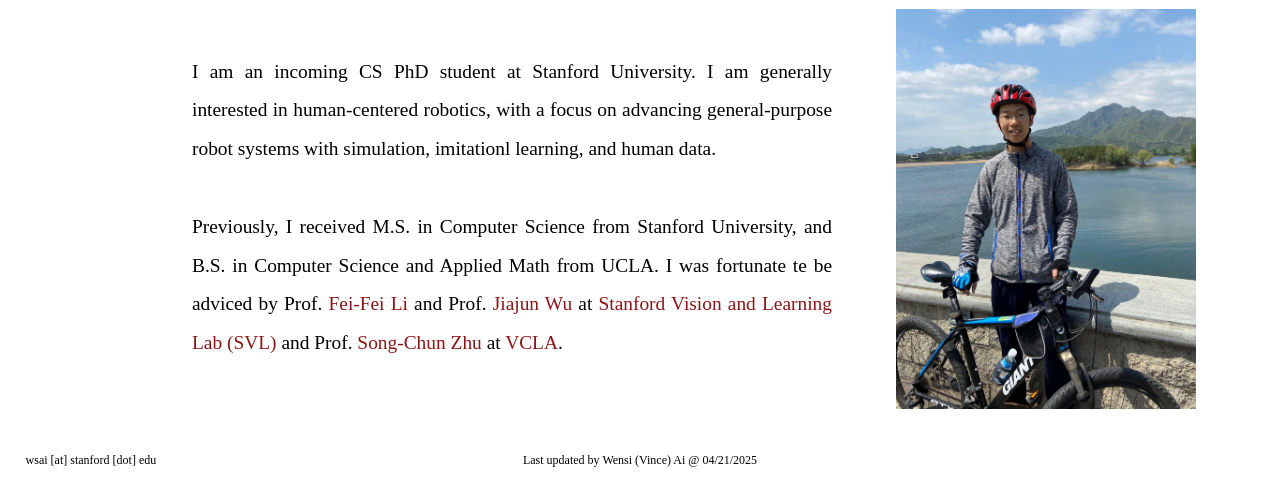
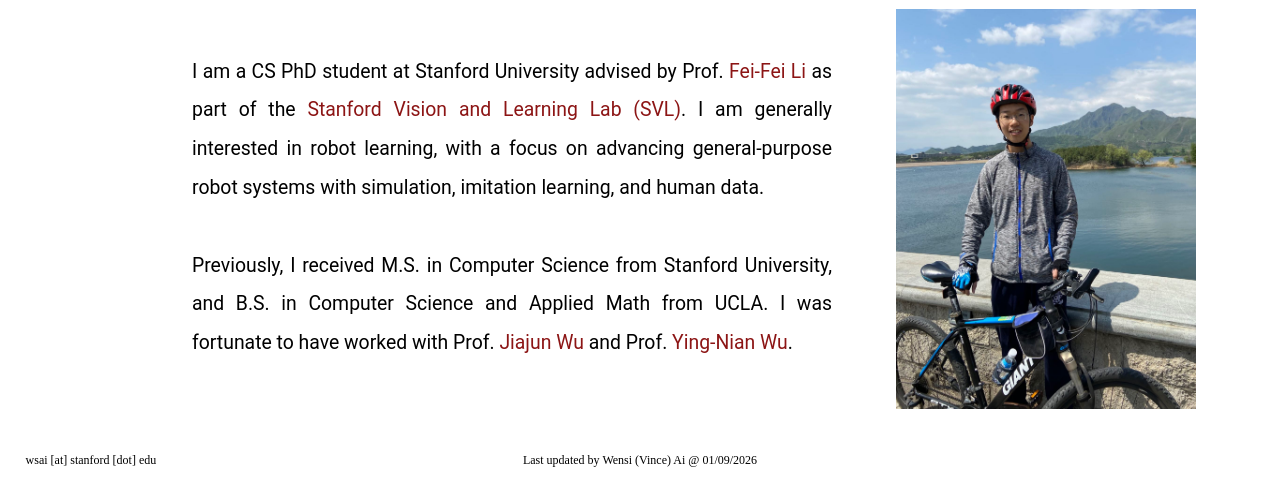
Before and after one commit to wensi-ai/wensi-ai.github.io, a Gatsby site: page / in a window 1280 px wide. Shown: the part 316-800 px from the top of the page. Built offline with nearby package versions, Linux system fonts and the light colour scheme; Gatsby itself is replaced by a stand-in of ours.

Commit message:
Update 2026

```diff
--- a/src/components/Footer.js
+++ b/src/components/Footer.js
@@ -5,7 +5,7 @@ import "../styles/Home.css"
 export default function Footer(props) {
     return (
         <div className="Footer">
-            <p>Last updated by {name} @ 04/21/2025</p>
+            <p>Last updated by {name} @ 01/09/2026</p>
             <strong>{email}</strong>
         </div>
     );
--- a/src/components/Intro.js
+++ b/src/components/Intro.js
@@ -19,12 +19,12 @@ export default function About() {
                 <main className="About">
                     <div className="AboutParagraph">
                         <div>
-                            I am an incoming CS PhD student at Stanford University. I am generally interested in {research_topic}, with a focus on {research_interest}.
+                            I am a CS PhD student at Stanford University advised by Prof. <a href="https://profiles.stanford.edu/fei-fei-li"> Fei-Fei Li</a> as part of the <a href="https://svl.stanford.edu">Stanford Vision and Learning Lab (SVL)</a>. I am generally interested in {research_topic}, with a focus on {research_interest}.
                         </div>
                         <br/>
                         <div>
                             Previously, I received M.S. in Computer Science from Stanford University, and B.S. in Computer Science and Applied Math from UCLA.
-                            I was fortunate te be adviced by Prof. <a href="https://profiles.stanford.edu/fei-fei-li"> Fei-Fei Li</a> and Prof. <a href="https://jiajunwu.com">Jiajun Wu</a> at <a href="https://svl.stanford.edu">Stanford Vision and Learning Lab (SVL)</a> and Prof. <a href="http://www.stat.ucla.edu/~sczhu/">Song-Chun Zhu</a> at <a href="https://vcla.stat.ucla.edu/">VCLA</a>.
+                            I was fortunate to have worked with Prof. <a href="https://jiajunwu.com">Jiajun Wu</a> and Prof. <a href="http://www.stat.ucla.edu/~ywu/">Ying-Nian Wu</a>.
                         </div>
                     </div>
                     <img className="Selfie" src="/selfie.jpg" alt="selfie" />
--- a/src/data/Info.js
+++ b/src/data/Info.js
@@ -4,8 +4,8 @@ export let name = "Wensi (Vince) Ai"
 export let email = "wsai [at] stanford [dot] edu"
 
 // skills will appears as tags in the about section
-export let research_topic = "human-centered robotics"
-export let research_interest = "advancing general-purpose robot systems with simulation, imitationl learning, and human data"
+export let research_topic = "robot learning"
+export let research_interest = "advancing general-purpose robot systems with simulation, imitation learning, and human data"
 
 // contacts will appear in the footer
 export let contacts = [
--- a/src/styles/Home.css
+++ b/src/styles/Home.css
@@ -62,6 +62,7 @@
   font-size: calc(5px + 0.5vw + 0.5rem);
   line-height: 2;
   text-align: justify;
+  font-family: 'Roboto', sans-serif;
 }
 
 .AboutParagraph a:link, .AboutParagraph a:visited {
```
